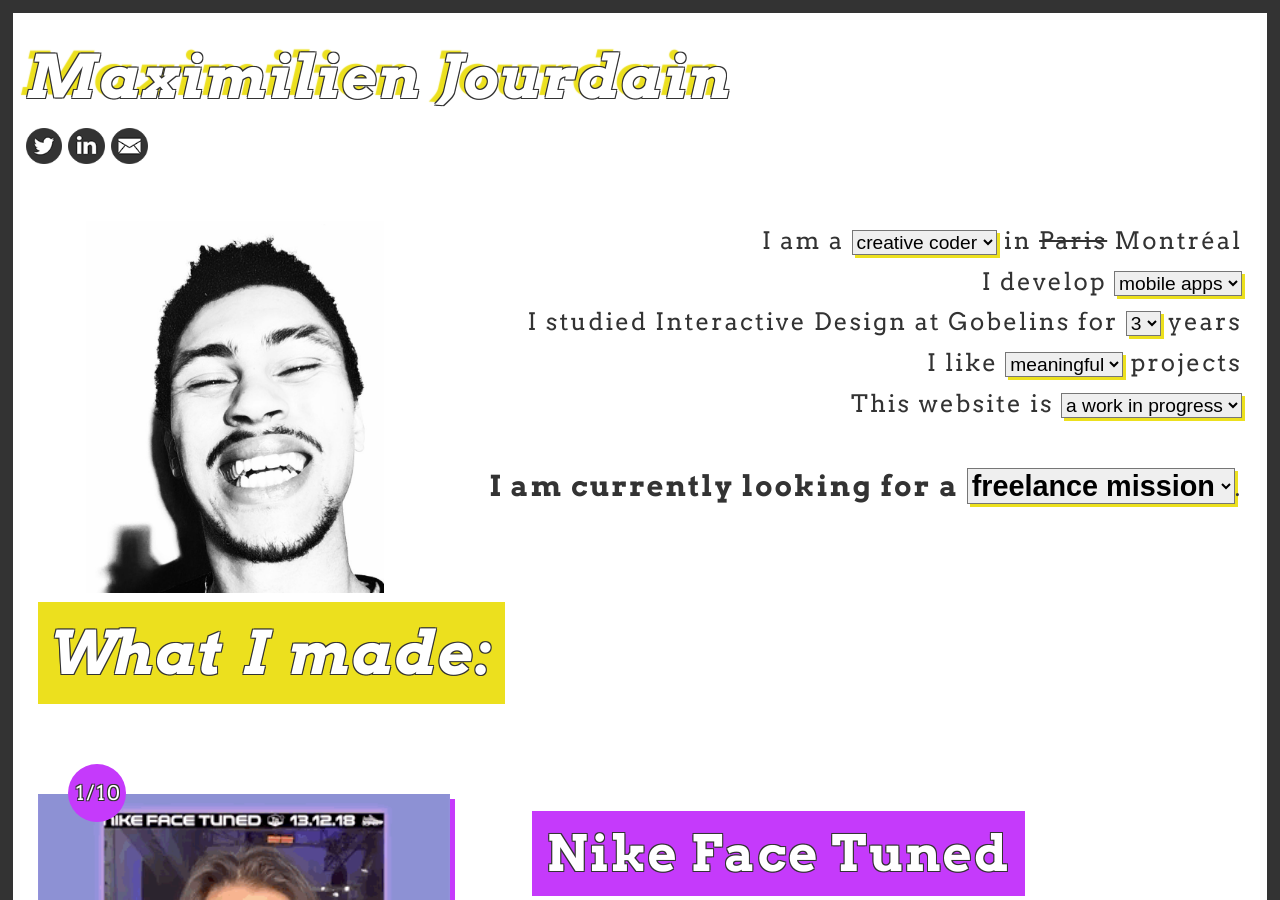
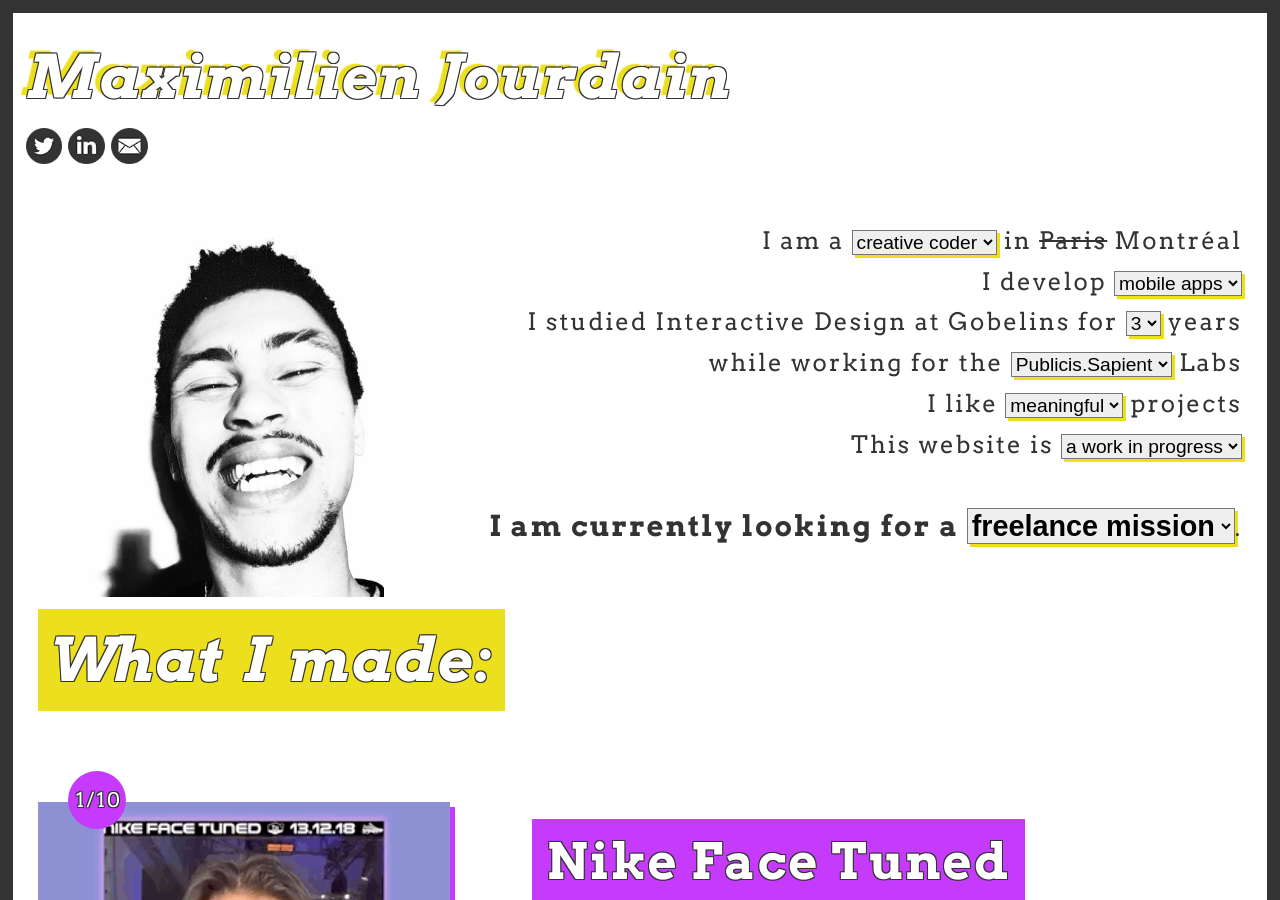
Before and after one commit to karolsenami/karolsenami.github.io, a Jekyll site: the page built from index.html, in a window 1280 px wide and 900 px high. Built offline with Jekyll 4.4.1, drawn with Linux system fonts in a browser that asks for light colours; a style sheet for code colours, icons or effects is not loaded.

Commit message:
Added work experience ✌🏽

```diff
--- a/index.html
+++ b/index.html
@@ -51,6 +51,19 @@
                <option class="widthTempOption"></option>
         </select>
          years</br>
+        while working for the <a class="normal-link" href="publicissapientlabs.fr" target="_blank">
+
+          <select class="select-projects">
+            <optgroup>
+              <option value="publicis">Publicis.Sapient</option>
+              <option value="digitas">(ex) Digitas LBi</option>
+          </optgroup>
+          </select>
+          <select class="select-projects width">
+                 <option class="widthTempOption"></option>
+          </select>
+           Labs</a>
+        </br>
         I like
         <select class="select-projects">
           <optgroup>
```
